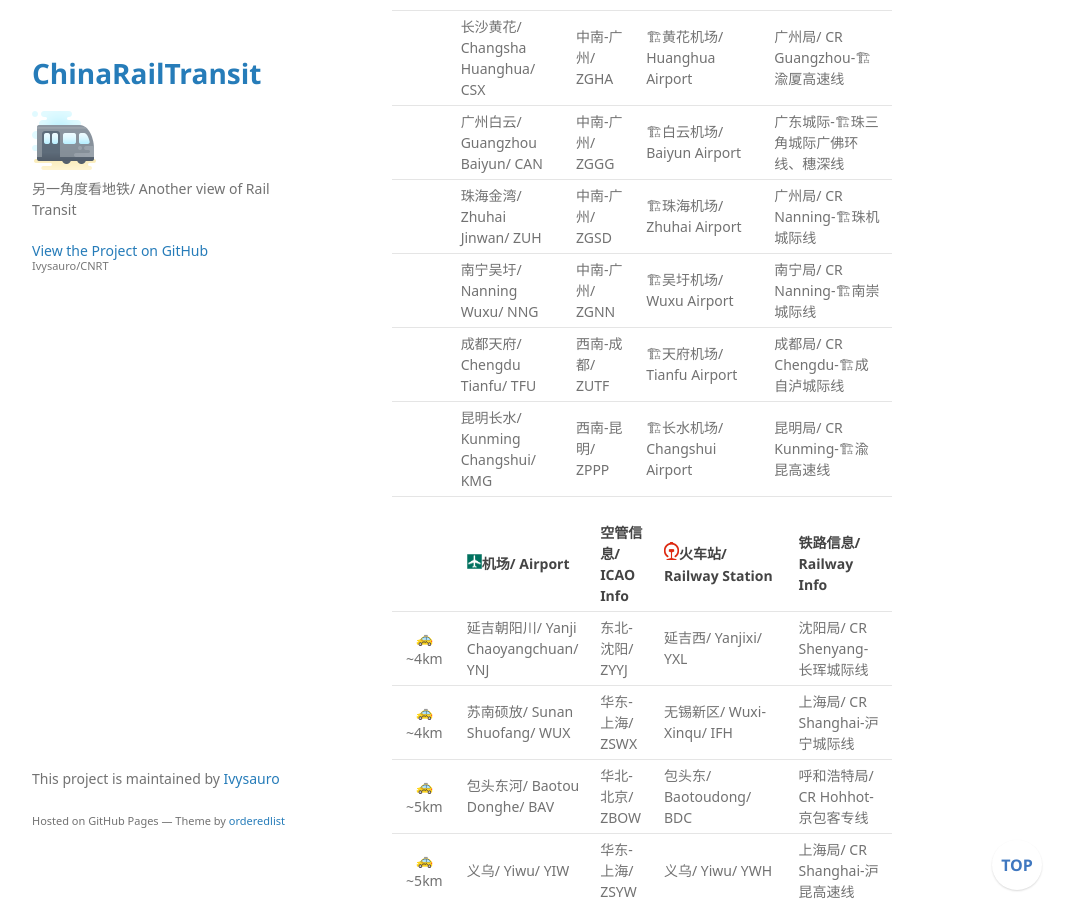
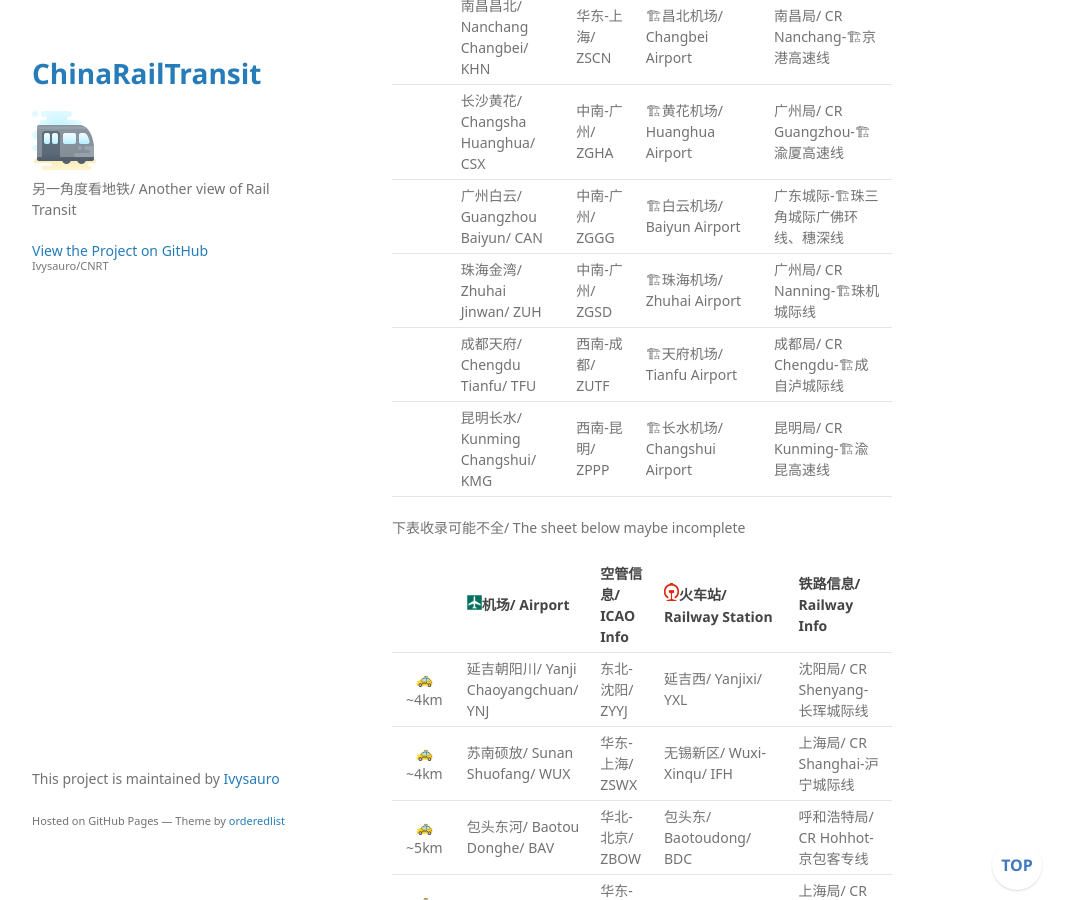
Before and after one commit to Ivysauro/CNRT, a Jekyll site: the page built from data/Air-Rail.md, in a window 1280 px wide and 900 px high, scrolled down 3078 px. Shown: the whole window, without its empty margins (178-1249 px from the left). Built offline with Jekyll 4.4.1, drawn with Linux system fonts in a browser that asks for light colours; some web fonts are replaced; our own code applies the rules of GitHub Pages for plain Markdown files; a script that is not in the unit is left out; some of the changed text lies outside the part shown.

Commit message:
✈️更新南宁数据

```diff
--- a/data/Air-Rail.md
+++ b/data/Air-Rail.md
@@ -50,9 +51,10 @@
 | | 长沙黄花/ Changsha Huanghua/ CSX | 中南-广州/ ZGHA | 🏗黄花机场/ Huanghua Airport | 广州局/ CR Guangzhou-🏗渝厦高速线 |
 | | 广州白云/ Guangzhou Baiyun/ CAN | 中南-广州/ ZGGG | 🏗白云机场/ Baiyun Airport | 广东城际-🏗珠三角城际广佛环线、穗深线 |
 | | 珠海金湾/ Zhuhai Jinwan/ ZUH | 中南-广州/ ZGSD | 🏗珠海机场/ Zhuhai Airport | 广州局/ CR Nanning-🏗珠机城际线 |
-| | 南宁吴圩/ Nanning Wuxu/ NNG | 中南-广州/ ZGNN | 🏗吴圩机场/ Wuxu Airport | 南宁局/ CR Nanning-🏗南崇城际线 |
 | | 成都天府/ Chengdu Tianfu/ TFU | 西南-成都/ ZUTF | 🏗天府机场/ Tianfu Airport | 成都局/ CR Chengdu-🏗成自泸城际线 |
 | | 昆明长水/ Kunming Changshui/ KMG | 西南-昆明/ ZPPP | 🏗长水机场/ Changshui Airport | 昆明局/ CR Kunming-🏗渝昆高速线 |
+
+下表收录可能不全/ The sheet below maybe incomplete
 
 | | <img src="https://raw.githubusercontent.com/Ivysauro/CNRT/master/images/Airport.png" width="15" hegiht="15" alt="Airport"/>机场/ Airport | 空管信息/ ICAO Info | <img src="https://raw.githubusercontent.com/Ivysauro/CNRT/master/images/CR.png" width="15" hegiht="15" alt="China Railway"/>火车站/ Railway Station | 铁路信息/ Railway Info |
 | :-: | :- | :- | :- | :- |
@@ -78,6 +80,8 @@
 | 🚕~10km | 怀化芷江/ Huaihua Zhijiang/ HJJ | 中南-广州/ ZGCJ | 芷江/ Zhijiang/ ZPQ | 广州局/ CR Guangzhou-沪昆高速线 |
 
 ## 广义空铁联运/ Broad Sense Air-Rail
+
+本表更新不及时/ This sheet maybe outdated
 
 | | <img src="https://raw.githubusercontent.com/Ivysauro/CNRT/master/images/Airport.png" width="15" hegiht="15" alt="Airport"/>机场/ Airport | 空管信息/ ICAO Info | <img src="https://raw.githubusercontent.com/Ivysauro/CNRT/master/images/Rail Transit.png" width="15" hegiht="15" alt="China Railway"/>车站/ Rail Station | 已开通线路信息/ Rail Info Now |
 | :-: | :- | :- | :- | :- |
```
Also changed, not shown: other parts of data/Air-Rail.md (+1 -0 lines).
